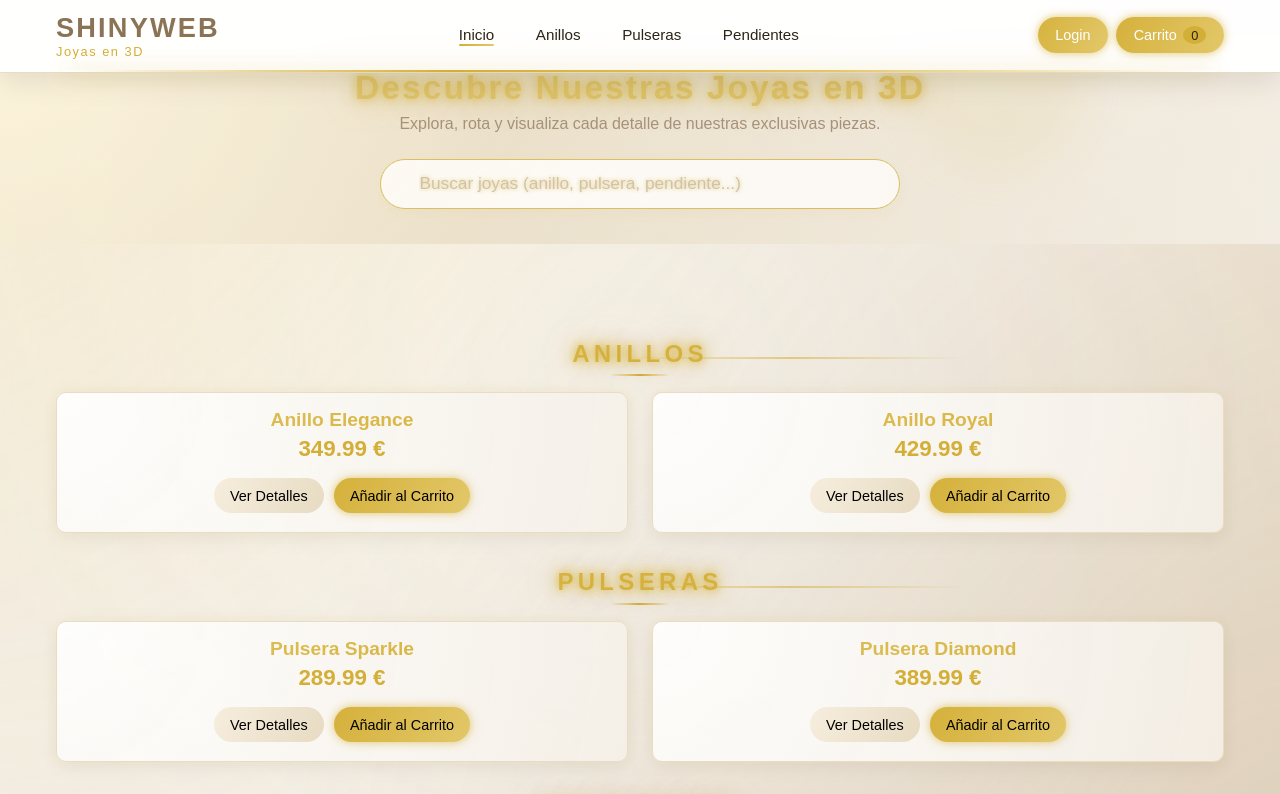
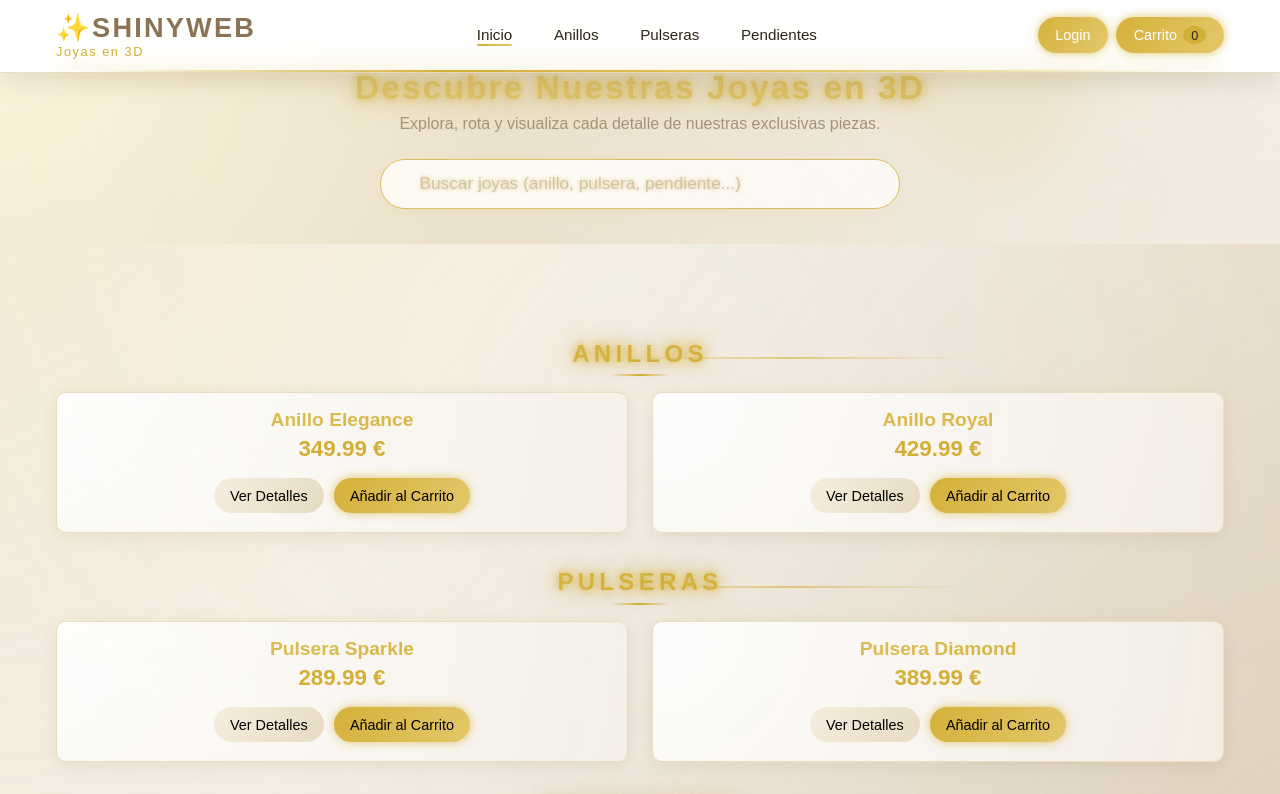
Before and after one commit to aleexxxxxxxxxxx69/ApruebaProyecto, a plain HTML site: page index.html in a window 1280 px wide. Shown: the top 794 px of the page. Drawn offline with nearby package versions, Linux system fonts and the light colour scheme.

Commit message:
Mostrar correctamente el logo del proyecto

```diff
--- a/index.html
+++ b/index.html
@@ -15,7 +15,9 @@
   <nav class="navbar">
     <div class="nav-container">
       <div class="logo">
-        <h1>ShinyWeb</h1>
+        <div class="logo">
+                <h1>✨ShinyWeb</h1>
+            </div>
         <p class="tagline">Joyas en 3D</p>
       </div>
 
```
Also changed, not shown: carrito.html (+5 -3 lines), login.html (+1 -1 lines), producto.html (+3 -1 lines).
